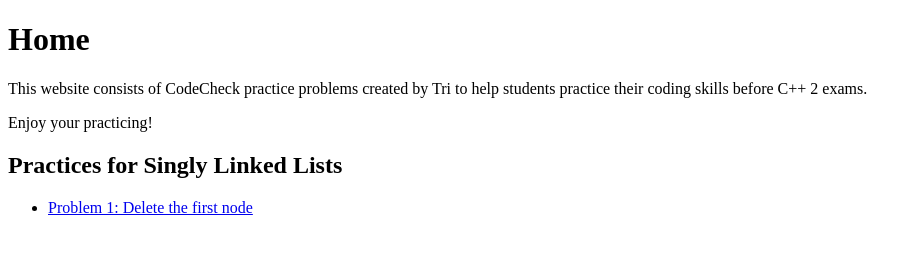
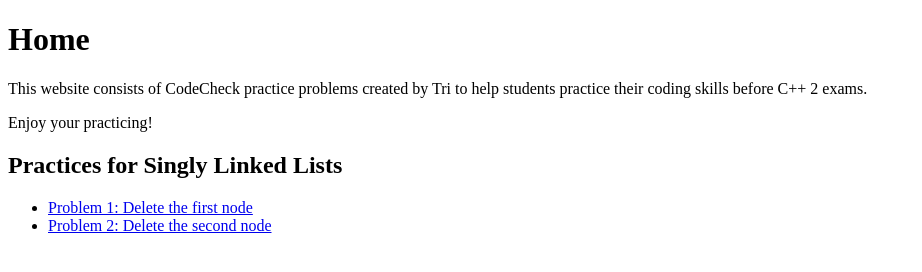
Before and after one commit to trivankute/OCC-Cplusplus2-CodeCheckProblems, a plain HTML site: page index.html in a window 1280 px wide. Shown: the whole page, without its empty margins (0-922 px from the left). Drawn offline with Linux system fonts and the light colour scheme.

Commit message:
Updated 2nd problem for SLL

```diff
--- a/index.html
+++ b/index.html
@@ -13,6 +13,7 @@
         <h2>Practices for Singly Linked Lists</h2>
         <ul>
             <li><a href="https://codecheck.io/files/26090608303kgj9hssnbjayx4slmudtnxwp">Problem 1: Delete the first node</a></li>
+            <li><a href="https://codecheck.io/files/260907083622vg4zxfimw9rwgu68uwcsnna">Problem 2: Delete the second node</a></li>
         </ul>
     </body>
 </html>
```
